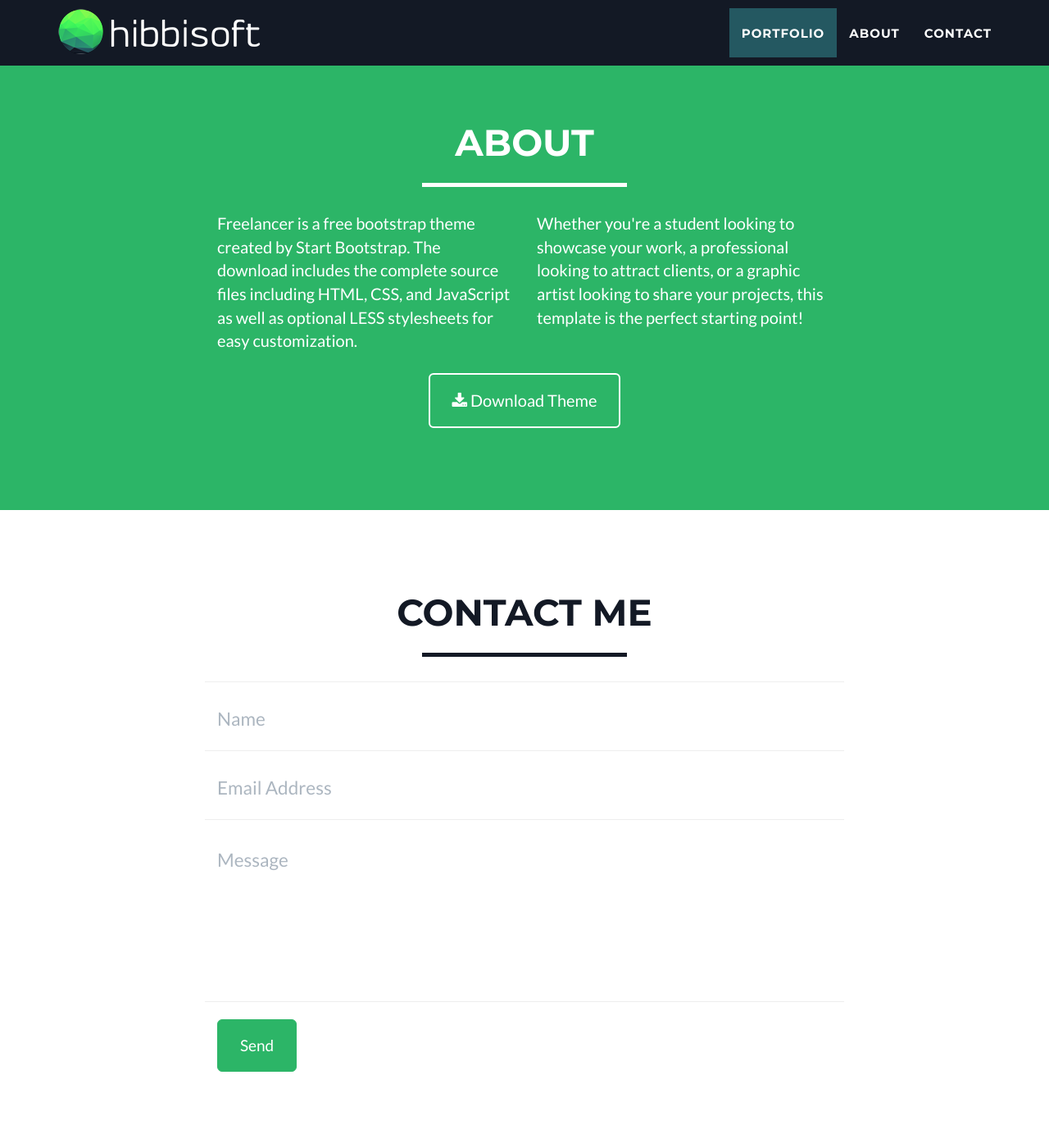
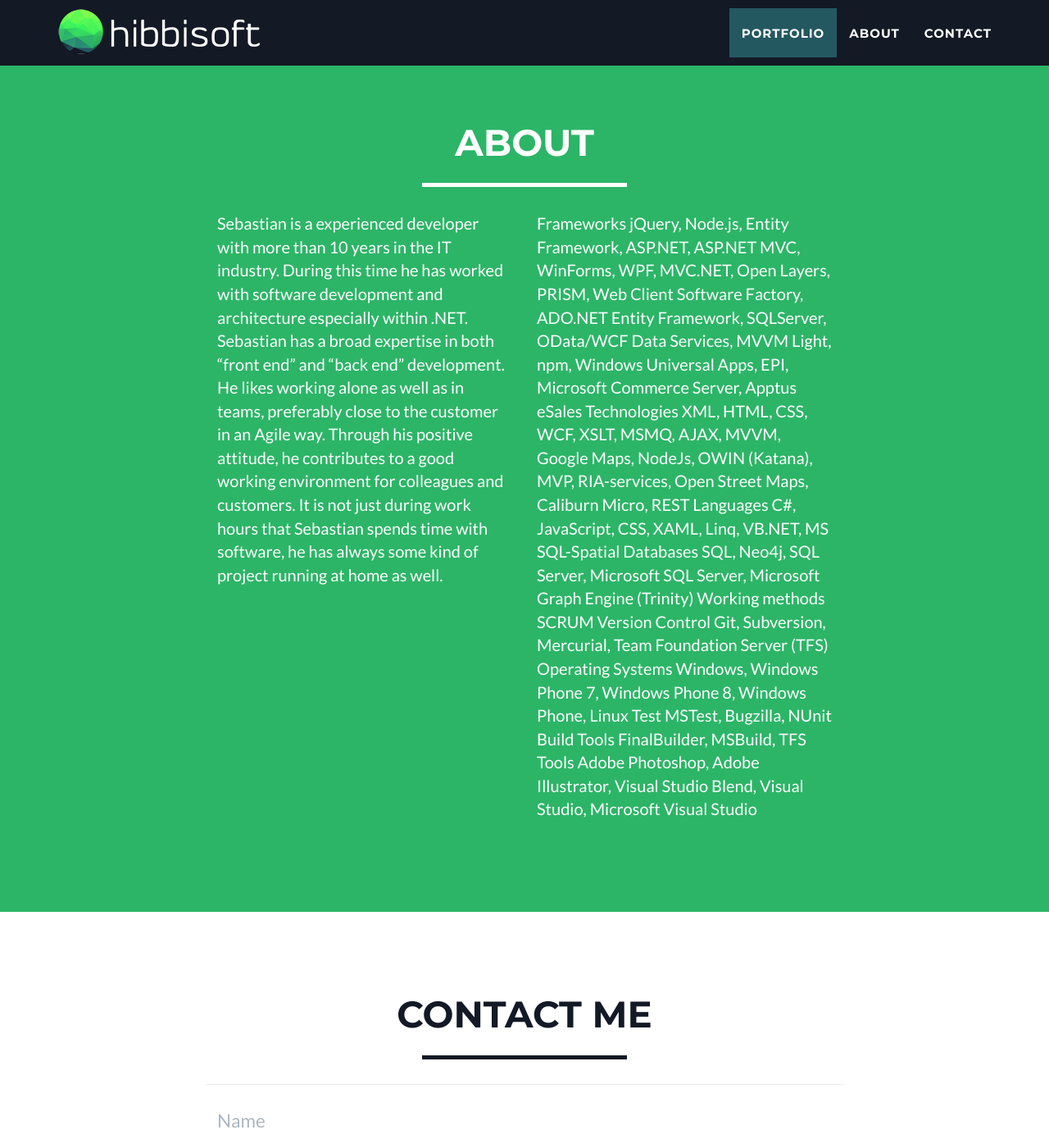
Before and after one commit to sebbebebbe/sebbebebbe.github.com, a Jekyll site: the page built from index.html, in a window 1280 px wide and 1400 px high, scrolled down 1035 px. Shown: the whole window at 82% size. Built offline with Jekyll 4.4.1, drawn with Linux system fonts in a browser that asks for light colours.

Commit message:
Added some texts in About

```diff
--- a/_includes/about.html
+++ b/_includes/about.html
@@ -9,15 +9,37 @@
             </div>
             <div class="row">
                 <div class="col-lg-4 col-lg-offset-2">
-                    <p>Freelancer is a free bootstrap theme created by Start Bootstrap. The download includes the complete source files including HTML, CSS, and JavaScript as well as optional LESS stylesheets for easy customization.</p>
+                    <p>Sebastian is a experienced developer with more than 10 years in the IT industry. During this time he has worked with software development and architecture especially within .NET. Sebastian has a broad expertise in both “front end” and “back end” development. He likes working alone as well as in teams, preferably close to the customer in an Agile way. Through his positive attitude, he contributes to a good working environment for colleagues and customers.
+It is not just during work hours that Sebastian spends time with software, he has always some kind of project running at home as well.</p>
                 </div>
                 <div class="col-lg-4">
-                    <p>Whether you're a student looking to showcase your work, a professional looking to attract clients, or a graphic artist looking to share your projects, this template is the perfect starting point! </p>
+                    <p>
+Frameworks
+jQuery, Node.js, Entity Framework, ASP.NET, ASP.NET MVC, WinForms, WPF, MVC.NET, Open Layers, PRISM, Web Client Software Factory, ADO.NET Entity Framework, SQLServer, OData/WCF Data Services, MVVM Light, npm, Windows Universal Apps, EPI, Microsoft Commerce Server, Apptus eSales
+Technologies
+XML, HTML, CSS, WCF, XSLT, MSMQ, AJAX, MVVM, Google Maps, NodeJs, OWIN (Katana), MVP, RIA-services, Open Street Maps, Caliburn Micro, REST
+Languages
+C#, JavaScript, CSS, XAML, Linq, VB.NET, MS SQL-Spatial
+Databases
+SQL, Neo4j, SQL Server, Microsoft SQL Server, Microsoft Graph Engine (Trinity)
+Working methods
+SCRUM
+Version Control
+Git, Subversion, Mercurial, Team Foundation Server (TFS)
+Operating Systems
+Windows, Windows Phone 7, Windows Phone 8, Windows Phone, Linux
+Test
+MSTest, Bugzilla, NUnit
+Build Tools
+FinalBuilder, MSBuild, TFS
+Tools
+Adobe Photoshop, Adobe Illustrator, Visual Studio Blend, Visual Studio, Microsoft Visual Studio
+</p>
                 </div>
                 <div class="col-lg-8 col-lg-offset-2 text-center">
-                    <a href="#" class="btn btn-lg btn-outline">
+                    <!--<a href="#" class="btn btn-lg btn-outline">
                         <i class="fa fa-download"></i> Download Theme
-                    </a>
+                    </a>-->
                 </div>
             </div>
         </div>
```
